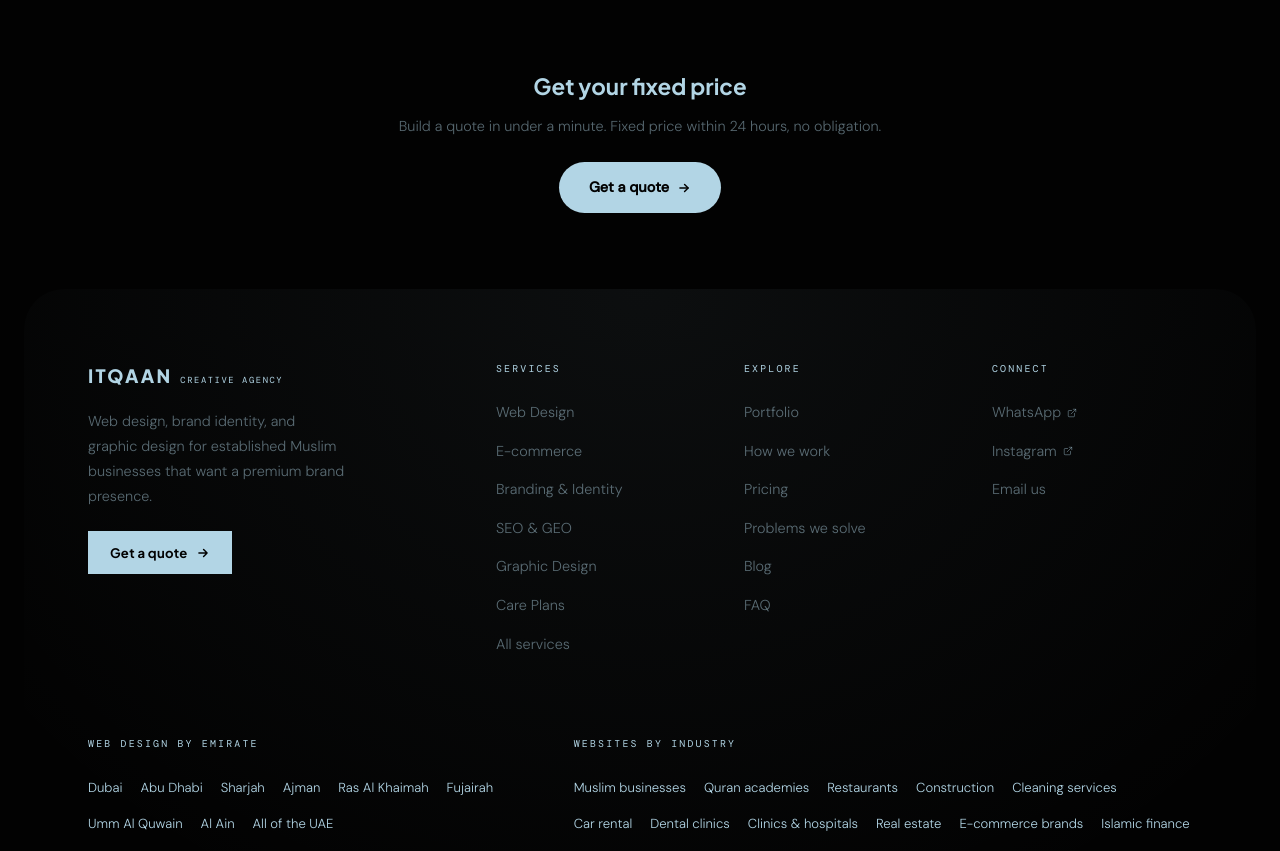
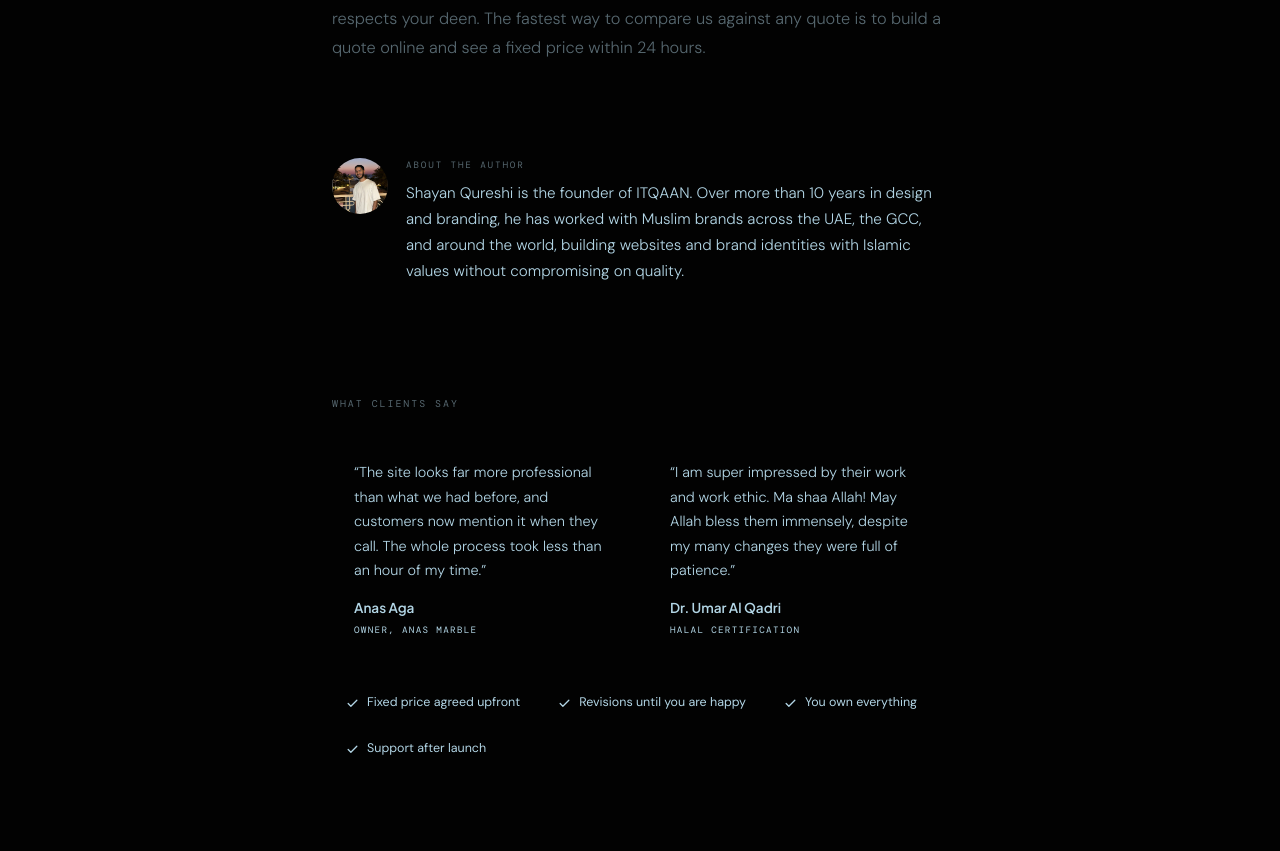
Before and after one commit to learning2codenowq/itqaan, a Next.js app: page /blog/best-web-design-companies-in-dubai in a window 1280 px wide. Shown: the part 1946-2797 px from the top of the page. Built offline with nearby package versions, Linux system fonts and the light colour scheme.

Commit message:
added author

```diff
--- a/app/blog/[slug]/page.tsx
+++ b/app/blog/[slug]/page.tsx
@@ -2,7 +2,9 @@ import Link from 'next/link'
 import type { Metadata } from 'next'
 import { notFound } from 'next/navigation'
 import Footer from '@/components/sections/Footer'
+import ProofStrip from '@/components/ui/ProofStrip'
 import { articles, getArticle } from '@/lib/articles'
+import { AUTHOR, AUTHOR_ID, authorSchemaNode } from '@/lib/author'
 
 const BASE = 'https://withitqaan.com'
 
@@ -38,7 +40,7 @@ export default async function ArticlePage({ params }: { params: Promise<{ slug:
         dateModified: a.dateModified,
         inLanguage: 'en',
         image: `${BASE}/og-image.webp`,
-        author: { '@type': 'Organization', name: 'ITQAAN', url: BASE },
+        author: { '@id': AUTHOR_ID },
         publisher: {
           '@type': 'Organization',
           '@id': `${BASE}/#organization`,
@@ -48,6 +50,7 @@ export default async function ArticlePage({ params }: { params: Promise<{ slug:
         mainEntityOfPage: `${BASE}/blog/${a.slug}`,
         url: `${BASE}/blog/${a.slug}`,
       },
+      authorSchemaNode,
       {
         '@type': 'BreadcrumbList',
         itemListElement: [
@@ -85,7 +88,16 @@ export default async function ArticlePage({ params }: { params: Promise<{ slug:
           <h1 style={{ fontFamily: 'var(--font-display)', fontSize: 'clamp(30px, 4.6vw, 48px)', fontWeight: 800, lineHeight: 1.08, letterSpacing: '-0.03em', color: 'var(--color-ink)', margin: '0 0 18px' }}>
             {a.title}
           </h1>
-          <p style={{ fontSize: '1.15rem', fontWeight: 300, lineHeight: 1.6, color: 'var(--color-ink-48)', margin: '0 0 36px' }}>{a.dek}</p>
+          <p style={{ fontSize: '1.15rem', fontWeight: 300, lineHeight: 1.6, color: 'var(--color-ink-48)', margin: '0 0 28px' }}>{a.dek}</p>
+
+          {/* Author byline (E-E-A-T) */}
+          <div style={{ display: 'flex', alignItems: 'center', gap: '12px', margin: '0 0 40px' }}>
+            <img src={AUTHOR.image} alt={AUTHOR.name} width={40} height={40} loading="lazy" style={{ width: '40px', height: '40px', borderRadius: '50%', objectFit: 'cover', border: '1px solid var(--color-ink-10)' }} />
+            <div>
+              <span style={{ display: 'block', fontFamily: 'var(--font-display)', fontSize: '0.9rem', fontWeight: 600, color: 'var(--color-ink)' }}>{AUTHOR.name}</span>
+              <span style={{ display: 'block', fontSize: '0.78rem', fontWeight: 300, color: 'var(--color-ink-48)', marginTop: '2px' }}>{AUTHOR.role}, ITQAAN</span>
+            </div>
+          </div>
 
           {/* Quick answer box (AEO-friendly direct answer) */}
           <div style={{ padding: '24px 26px', borderRadius: '14px', border: '1px solid var(--color-ember-18)', background: 'var(--color-ember-dim)', margin: '0 0 40px' }}>
@@ -101,6 +113,18 @@ export default async function ArticlePage({ params }: { params: Promise<{ slug:
               ))}
             </section>
           ))}
+
+          {/* About the author (E-E-A-T) */}
+          <aside style={{ marginTop: '56px', paddingTop: '40px', borderTop: '1px solid var(--color-ink-8)', display: 'flex', gap: '18px', alignItems: 'flex-start' }}>
+            <img src={AUTHOR.image} alt={AUTHOR.name} width={56} height={56} loading="lazy" style={{ width: '56px', height: '56px', borderRadius: '50%', objectFit: 'cover', border: '1px solid var(--color-ink-10)', flexShrink: 0 }} />
+            <div>
+              <p style={{ fontFamily: 'var(--font-mono)', fontSize: '0.58rem', letterSpacing: '0.2em', textTransform: 'uppercase', color: 'var(--color-ink-48)', margin: '0 0 8px' }}>About the author</p>
+              <p style={{ fontSize: '0.95rem', fontWeight: 300, lineHeight: 1.7, color: 'var(--color-ink-72)', margin: 0 }}>{AUTHOR.fullBio}</p>
+            </div>
+          </aside>
+
+          {/* Social proof */}
+          <ProofStrip />
 
           {/* CTA */}
           <div style={{ marginTop: '48px', padding: '36px', borderRadius: '16px', border: '1px solid var(--color-ink-10)', background: 'var(--color-ink-3)', textAlign: 'center' }}>
--- a/app/page.tsx
+++ b/app/page.tsx
@@ -11,6 +11,7 @@ import StickyMobileCta from '@/components/ui/StickyMobileCta'
 import Guarantees from '@/components/sections/Guarantees'
 import Contact from '@/components/sections/Contact'
 import Footer from '@/components/sections/Footer'
+import { authorSchemaNode, AUTHOR_ID } from '@/lib/author'
 
 /* Structured data, tells Google who/what/where you are (local + service SEO).
    Nodes share stable @ids so Google/AI resolve them to one entity graph. */
@@ -26,6 +27,7 @@ const professionalService = {
   image: 'https://withitqaan.com/og-image.webp',
   logo: 'https://withitqaan.com/og-image.webp',
   priceRange: 'From AED 997',
+  founder: { '@id': AUTHOR_ID },
   currenciesAccepted: 'AED',
   areaServed: ['Dubai', 'United Arab Emirates', 'Worldwide'],
   knowsAbout: [
@@ -78,6 +80,7 @@ const orgSchema = {
   '@context': 'https://schema.org',
   '@graph': [
     professionalService,
+    authorSchemaNode,
     {
       '@type': 'WebSite',
       '@id': `${BASE}/#website`,
--- a/components/landing/LandingPage.tsx
+++ b/components/landing/LandingPage.tsx
@@ -1,6 +1,7 @@
 import Link from 'next/link'
 import Footer from '@/components/sections/Footer'
 import ScarcityBadge from '@/components/ui/ScarcityBadge'
+import ProofStrip from '@/components/ui/ProofStrip'
 import { getLanding } from '@/lib/landing'
 
 const BASE = 'https://withitqaan.com'
@@ -128,6 +129,9 @@ export default function LandingPage({ slug }: { slug: string }) {
             </section>
           )}
 
+          {/* Social proof */}
+          <ProofStrip />
+
           {/* Bottom CTA */}
           <div style={{ marginTop: '56px', padding: '36px', borderRadius: '16px', border: '1px solid var(--color-ink-10)', background: 'var(--color-ink-3)', textAlign: 'center' }}>
             <h2 style={{ fontFamily: 'var(--font-display)', fontSize: '1.4rem', fontWeight: 700, color: 'var(--color-ink)', margin: '0 0 10px' }}>Ready to start?</h2>
--- /dev/null
+++ b/components/ui/ProofStrip.tsx
@@ -0,0 +1,58 @@
+import { projects } from '@/lib/projects'
+
+/*
+ * Social-proof block for the SEO entry pages (landing pages + blog articles).
+ * Server component with inline styles, no client JS, so it adds trust and
+ * E-E-A-T signals without weighing down the pages crawlers land on.
+ *
+ * Pulls real, named client testimonials from lib/projects.ts (excluding the
+ * founder's own entry) plus a compact guarantees row.
+ */
+
+const guarantees = [
+  'Fixed price agreed upfront',
+  'Revisions until you are happy',
+  'You own everything',
+  'Support after launch',
+]
+
+export default function ProofStrip({ count = 2 }: { count?: number }) {
+  const items = projects
+    .filter(p => p.testimonial && p.testimonial.author !== 'Shayan Qureshi')
+    .slice(0, count)
+
+  if (items.length === 0) return null
+
+  return (
+    <section aria-label="What clients say" style={{ marginTop: '64px', paddingTop: '48px', borderTop: '1px solid var(--color-ink-8)' }}>
+      <style>{`@media (max-width: 600px) { .proof-grid { grid-template-columns: 1fr !important; } }`}</style>
+
+      <p style={{ fontFamily: 'var(--font-mono)', fontSize: '0.62rem', letterSpacing: '0.2em', textTransform: 'uppercase', color: 'var(--color-ink-48)', margin: '0 0 24px' }}>
+        What clients say
+      </p>
+
+      <div className="proof-grid" style={{ display: 'grid', gridTemplateColumns: '1fr 1fr', gap: '16px' }}>
+        {items.map(p => (
+          <figure key={p.slug} style={{ margin: 0, display: 'flex', flexDirection: 'column', gap: '14px', padding: '24px 22px', borderRadius: '14px', border: '1px solid var(--color-ink-10)', background: 'var(--color-ink-3)' }}>
+            <blockquote style={{ margin: 0, fontSize: '0.9rem', fontWeight: 300, lineHeight: 1.7, color: 'var(--color-ink-72)' }}>
+              &ldquo;{p.testimonial!.quote}&rdquo;
+            </blockquote>
+            <figcaption style={{ marginTop: 'auto' }}>
+              <span style={{ display: 'block', fontFamily: 'var(--font-display)', fontSize: '0.85rem', fontWeight: 600, color: 'var(--color-ink)' }}>{p.testimonial!.author}</span>
+              <span style={{ display: 'block', fontFamily: 'var(--font-mono)', fontSize: '0.58rem', letterSpacing: '0.14em', textTransform: 'uppercase', color: 'var(--color-ink-28)', marginTop: '4px' }}>{p.testimonial!.role}</span>
+            </figcaption>
+          </figure>
+        ))}
+      </div>
+
+      <ul style={{ listStyle: 'none', padding: 0, margin: '24px 0 0', display: 'flex', flexWrap: 'wrap', gap: '10px' }}>
+        {guarantees.map(g => (
+          <li key={g} style={{ display: 'inline-flex', alignItems: 'center', gap: '8px', padding: '8px 14px', borderRadius: '9999px', border: '1px solid var(--color-ember-18)', background: 'var(--color-ember-dim)', fontSize: '0.78rem', fontWeight: 400, color: 'var(--color-ink-72)' }}>
+            <svg width="13" height="13" viewBox="0 0 24 24" fill="none" stroke="var(--color-ember)" strokeWidth="2.4" strokeLinecap="round" strokeLinejoin="round" aria-hidden="true"><path d="M20 6 9 17l-5-5" /></svg>
+            {g}
+          </li>
+        ))}
+      </ul>
+    </section>
+  )
+}
--- /dev/null
+++ b/lib/author.ts
@@ -0,0 +1,37 @@
+// lib/author.ts
+//
+// Founder / author identity, the E-E-A-T "who". One source of truth, referenced
+// by the homepage entity graph (founder), the blog author byline + bio, and the
+// Person JSON-LD nodes on both. Shared @id so every reference resolves to one
+// person entity for Google and AI assistants.
+//
+// The headshot lives at public/shayan-qureshi.webp (square, ~400x400).
+
+export const BASE = 'https://withitqaan.com'
+export const AUTHOR_ID = `${BASE}/#shayan`
+
+export const AUTHOR = {
+  name: 'Shayan Qureshi',
+  role: 'Founder & Lead Designer',
+  image: '/shayan-qureshi.webp',
+  // Short line under a byline.
+  bylineBio:
+    '10+ years in design and branding for Muslim brands across the UAE, the GCC, and worldwide.',
+  // Fuller bio for the end-of-article author card and Person schema.
+  fullBio:
+    'Shayan Qureshi is the founder of ITQAAN. Over more than 10 years in design and branding, he has worked with Muslim brands across the UAE, the GCC, and around the world, building websites and brand identities with Islamic values without compromising on quality.',
+}
+
+// Person node for JSON-LD @graph. Spread into a page's graph and reference it
+// elsewhere via { '@id': AUTHOR_ID }.
+export const authorSchemaNode = {
+  '@type': 'Person',
+  '@id': AUTHOR_ID,
+  name: AUTHOR.name,
+  jobTitle: AUTHOR.role,
+  description: AUTHOR.fullBio,
+  image: `${BASE}${AUTHOR.image}`,
+  url: BASE,
+  worksFor: { '@id': `${BASE}/#organization` },
+  knowsAbout: ['Web design', 'Brand identity', 'Graphic design', 'Web design for Muslim businesses'],
+}
```
Also changed, not shown: public/shayan-qureshi.webp (added).
